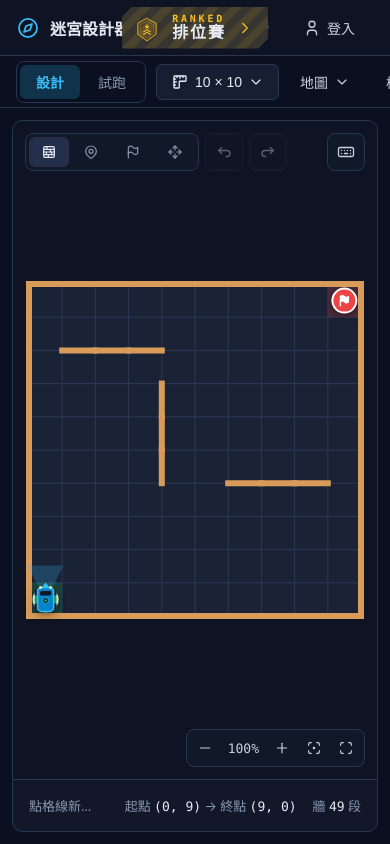
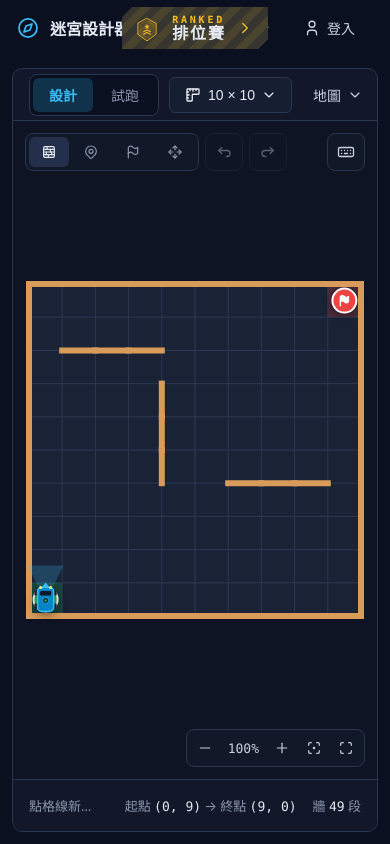
Before and after one commit to robotctust/maze-designer, a PHP site: page / in a window 390 px wide; the page is wider, and only the part inside the window is pictured. Run offline with PHP 8.4, Linux system fonts and the light colour scheme.

Commit message:
v2.7.0 Beta 11：編輯列與 2D、3D 合併成一個設計窗口
UI:
- 選項列（規格、地圖、檔案、分享碼、儲存）與 2D 設計、3D 預覽合併成一個窗口，選項列貼著窗口上緣
- 窗口內以和外框相同的分割線隔開選項列、2D 與 3D，少了原本面板之間的間距，畫面空間更大
- 最上方的頂部列拿掉下邊框、改用頁面背景色，和背景同一層
- 平板直向與排位賽的版面跟著調整，比賽中 3D 仍然全螢幕

Co-Authored-By: Claude Opus 5.5 <noreply@anthropic.com>

```diff
--- a/assets/css/editor.css
+++ b/assets/css/editor.css
@@ -22,12 +22,23 @@
     font-size: 13px;
 }
 
+/* 設計窗口：編輯列、2D、3D 合成一個窗口，彼此用和外框相同的分割線隔開 */
+.workspace {
+    flex: 1;
+    min-height: 0;
+    display: flex;
+    flex-direction: column;
+    margin: 12px;
+    border: 1px solid var(--border);
+    border-radius: var(--radius);
+    background: var(--surface);
+    overflow: hidden;
+}
+
 .app-container {
     flex: 1;
     min-height: 0;
     display: flex;
-    gap: 12px;
-    padding: 12px;
     position: relative;
 }
 
@@ -39,9 +50,11 @@
     display: flex;
     flex-direction: column;
     background: var(--surface);
-    border: 1px solid var(--border);
-    border-radius: var(--radius);
     overflow: hidden;
+}
+
+.editor-panel {
+    border-right: 1px solid var(--border);
 }
 
 .simulator-panel {
@@ -350,6 +363,11 @@ kbd {
         min-height: 0;
     }
 
+    /* 直向一次只顯示一個畫面，不需要中間的分割線 */
+    .editor-panel {
+        border-right: 0;
+    }
+
     body:not(.is-ranked) .app-container.view-drive .editor-panel,
     body:not(.is-ranked) .app-container:not(.view-drive) .simulator-panel {
         display: none;
--- a/assets/css/ranked.css
+++ b/assets/css/ranked.css
@@ -484,11 +484,8 @@
     display: none;
 }
 
-.ranked-live .app-container {
-    padding: 0;
-}
-
-.ranked-live .simulator-panel {
+.ranked-live .workspace {
+    margin: 0;
     border: 0;
     border-radius: 0;
 }
--- a/assets/css/topbar.css
+++ b/assets/css/topbar.css
@@ -8,8 +8,8 @@
     align-items: center;
     gap: 16px;
     padding: 0 16px;
-    background: var(--surface-sunken);
-    border-bottom: 1px solid var(--border);
+    /* 和頁面背景同一層，不加下邊框；下方的設計窗口自成一塊 */
+    background: var(--bg);
     z-index: 20;
 }
 
--- a/index.php
+++ b/index.php
@@ -12,15 +12,17 @@
 
     <?php include __DIR__ . '/views/topbar.php'; ?>
 
-    <?php include __DIR__ . '/views/editbar.php'; ?>
+    <!-- 設計窗口：上方編輯列，下方左側 2D 編輯器、右側 3D 模擬視窗，以分割線隔開 -->
+    <div class="workspace">
+        <?php include __DIR__ . '/views/editbar.php'; ?>
 
-    <!-- 主操作區域：左側 2D 編輯器，右側 3D 模擬視窗 -->
-    <div class="app-container">
-        <?php include __DIR__ . '/views/editor-panel.php'; ?>
+        <div class="app-container">
+            <?php include __DIR__ . '/views/editor-panel.php'; ?>
 
-        <?php include __DIR__ . '/views/ranked-lobby.php'; ?>
+            <?php include __DIR__ . '/views/ranked-lobby.php'; ?>
 
-        <?php include __DIR__ . '/views/simulator-panel.php'; ?>
+            <?php include __DIR__ . '/views/simulator-panel.php'; ?>
+        </div>
     </div>
 
     <!-- 提示訊息 -->
```
